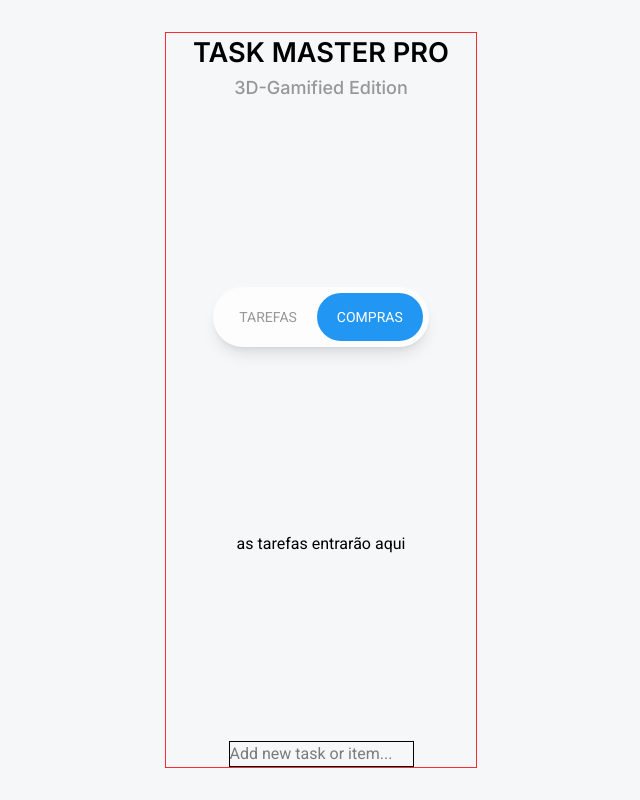
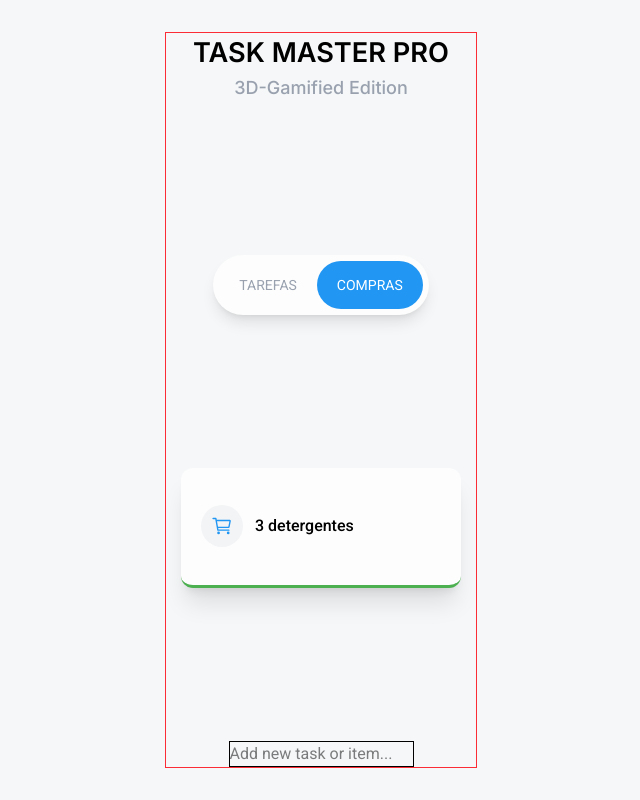
Before and after one commit to ed-matheus/React-Task-Master, a React (Vite) app: page / in a window 1280 px wide. Both pictures are taken after a click on the button "COMPRAS". Shown: the whole page, without its empty margins (319-959 px from the left). Built offline with nearby package versions, Linux system fonts and the light colour scheme.

Commit message:
design do card de item finalizado

```diff
--- a/package.json
+++ b/package.json
@@ -14,6 +14,7 @@
     "postcss": "^8.5.6",
     "react": "^19.2.0",
     "react-dom": "^19.2.0",
+    "react-icons": "^5.5.0",
     "tailwindcss": "^4.1.17"
   },
   "devDependencies": {
--- a/src/App.jsx
+++ b/src/App.jsx
@@ -3,6 +3,7 @@ import { useState } from 'react'
 
 // Componentes
 import ListToggle from './components/ListToggle'
+import ItemCard from './components/ItemCard'
 
 function App() {
   const [currentView, setCurrentView] = useState('tasks')
@@ -11,14 +12,14 @@ function App() {
     <div className='border border-red-500 h-full w-78 flex flex-col items-center justify-between'>
       <header className='flex flex-col'>
         <h2 className='font-semibold text-[1.7rem]'>TASK MASTER PRO</h2>
-        <h2 className='text-(--text-gr) font-medium text-lg'>3D-Gamified Edition</h2>
+        <h2 className='text-gray-400 font-medium text-lg'>3D-Gamified Edition</h2>
       </header>
 
       <ListToggle currentView={currentView} setCurrentView={setCurrentView} />
 
       {/* Tasks */}
       <main>
-        as tarefas entrarão aqui
+        <ItemCard currentView={currentView} />
       </main>
 
       {/* Input */}
--- a/src/components/ItemCard.jsx
+++ b/src/components/ItemCard.jsx
@@ -1,6 +1,24 @@
-const ItemCard = () => {
+import { IoCartOutline } from "react-icons/io5";
+
+const ItemCard = ({ currentView }) => {
   return (
-    <div>ItemCard</div>
+    <>
+      {currentView === 'tasks'
+        ?
+        <div className="bg-(--light-card) p-5 w-70 h-30 rounded-xl shadow-xl flex items-center justify-start gap-3">
+          <div className="bg-linear-to-b from-blue-400 to-blue-500 w-3 shrink-0 h-full rounded-xl"></div>
+          <span className="font-semibold text-start break-all">Varrer o quarto</span>
+        </div>
+        :
+        <div className="bg-(--light-card) p-5 w-70 h-30 rounded-xl shadow-xl border-b-3 border-(--primary) flex items-center justify-start gap-3">
+          <div className="bg-gray-100 p-2.5 rounded-full">
+            <IoCartOutline size={22} className="text-(--secondary)" />
+          </div>
+          <span className="font-semibold text-start break-all">3 detergentes</span>
+        </div>
+
+      }
+    </>
   )
 }
 
--- a/src/components/ListToggle.jsx
+++ b/src/components/ListToggle.jsx
@@ -5,7 +5,7 @@ const ListToggle = ({ currentView, setCurrentView }) => {
   }
 
   return (
-    <div className="flex items-center justify-between bg-(--light-card) text-(--text-gr) rounded-full shadow-lg p-1.5">
+    <div className="flex items-center justify-between bg-(--light-card) text-gray-400 rounded-full shadow-lg p-1.5">
       <button
         type="button"
         className={`
--- a/src/index.css
+++ b/src/index.css
@@ -15,7 +15,6 @@
   --dark-bg: #212121;
   --light-bg: #F5F7F8;
   --light-card: #FDFDFD;
-  --text-gr: #979797;
 }
 
 body {
```
Also changed, not shown: 1 other file (tests, documents, lock files or other folders).
